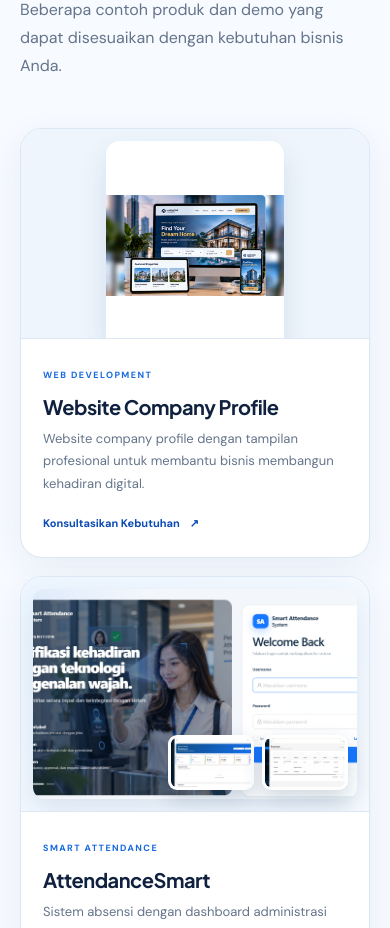
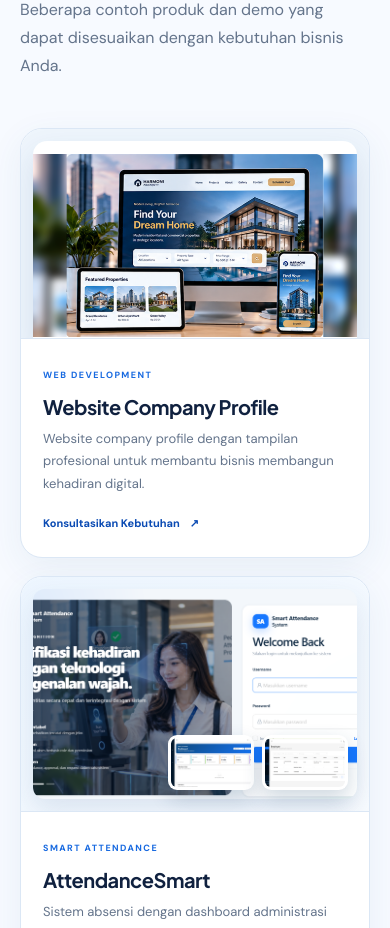
Before and after one commit to firmanops/QAVENTA62-CompanyProfile, a React (Vite) app: page / in a window 390 px wide. Shown: the part 5100-6028 px from the top of the page. Built offline with nearby package versions, Linux system fonts and the light colour scheme.

Commit message:
Update frontend configuration

```diff
--- a/src/App.css
+++ b/src/App.css
@@ -1256,3 +1256,49 @@ footer { background:#09224a; color:#fff; }
 .solution-card:nth-child(3):hover .solution-media img {
   transform: none !important;
 }
+
+
+/* =========================================================
+   FINAL FIX — Website Company Profile CARD SIZE
+   Target: samakan ukuran card Website Company Profile
+   dengan card AttendanceSmart / Aplikasi UMKM.
+   Jangan mengubah card/section lain.
+========================================================= */
+
+.portfolio-website-carousel {
+  grid-column: span 1 !important;
+  width: 100% !important;
+  max-width: none !important;
+}
+
+.portfolio-website-carousel .portfolio-media {
+  width: 100% !important;
+  max-width: 100% !important;
+}
+
+.portfolio-website-carousel .portfolio-main-image {
+  display: block;
+  width: 100% !important;
+  height: 250px !important;
+  aspect-ratio: 16 / 9 !important;
+  object-fit: contain !important;
+  object-position: center center !important;
+  border-radius: 14px;
+  margin: 0 auto;
+}
+
+@media (max-width: 900px) {
+  .portfolio-website-carousel {
+    grid-column: 1 / -1 !important;
+  }
+
+  .portfolio-website-carousel .portfolio-main-image {
+    height: 250px !important;
+  }
+}
+
+@media (max-width: 680px) {
+  .portfolio-website-carousel .portfolio-main-image {
+    height: 210px !important;
+  }
+}
```
